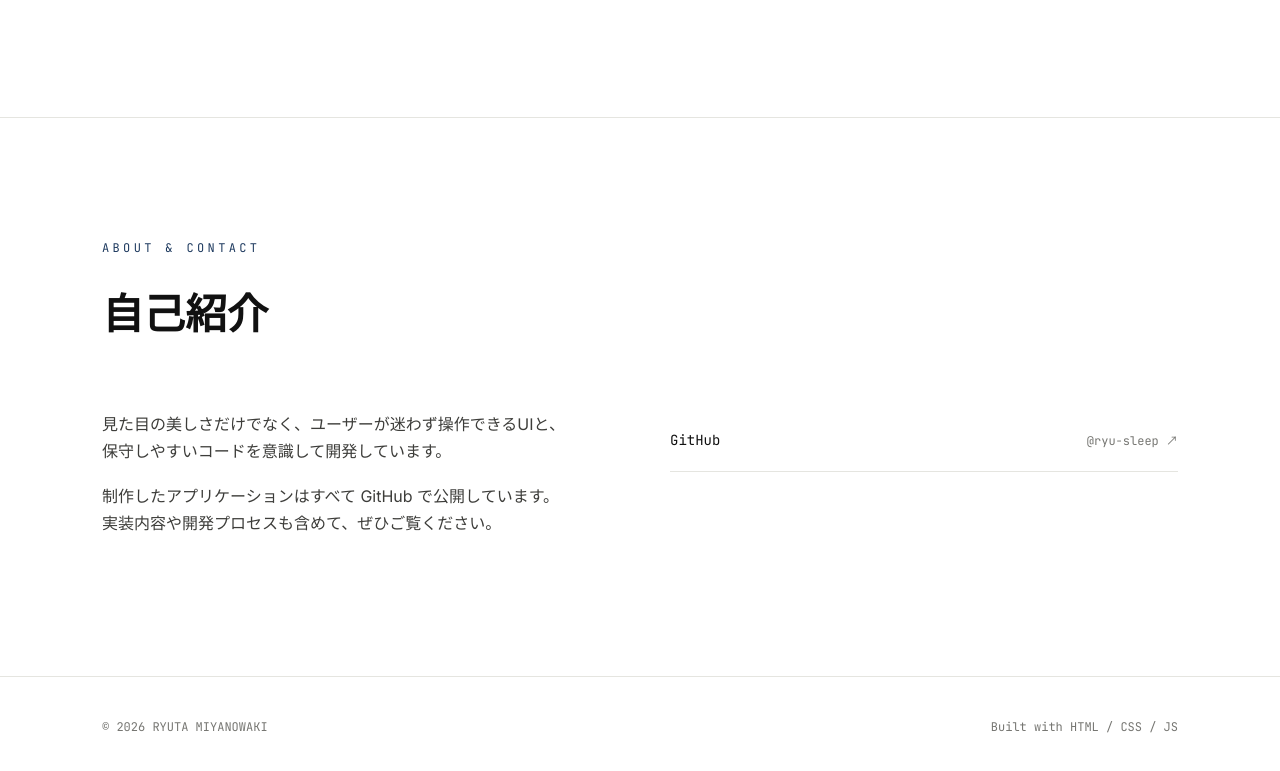
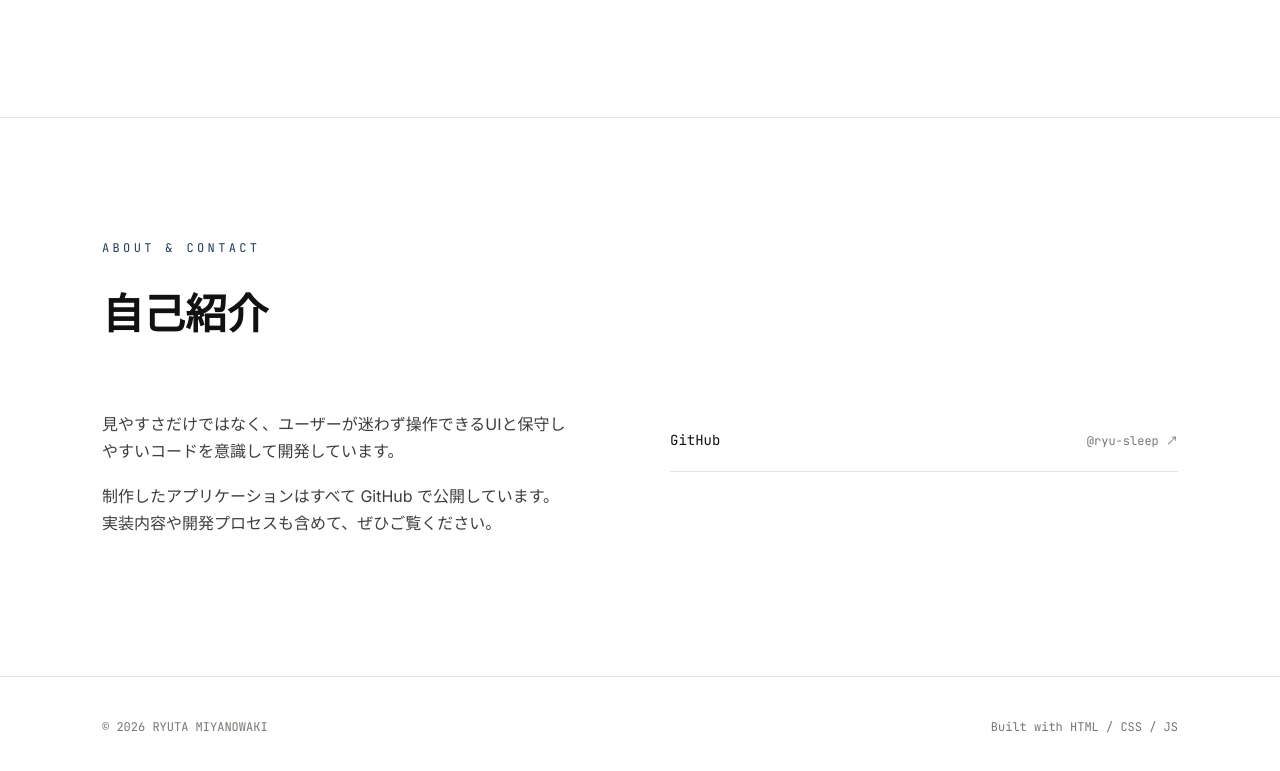
Before and after one commit to ryu-sleep/portfolio, a plain HTML site: page index.html in a window 1280 px wide. Shown: the part 2002-2773 px from the top of the page. Drawn offline with Linux system fonts and the light colour scheme.

Commit message:
index.htmlを更新

```diff
--- a/index.html
+++ b/index.html
@@ -533,7 +533,7 @@
     </div>
     <div class="about-inner">
       <div class="reveal">
-        <p>見た目の美しさだけでなく、ユーザーが迷わず操作できるUIと、保守しやすいコードを意識して開発しています。</p>
+        <p>見やすさだけではなく、ユーザーが迷わず操作できるUIと保守しやすいコードを意識して開発しています。</p>
         <p>制作したアプリケーションはすべて GitHub で公開しています。実装内容や開発プロセスも含めて、ぜひご覧ください。</p>
       </div>
       <ul class="contact-list reveal">
```
